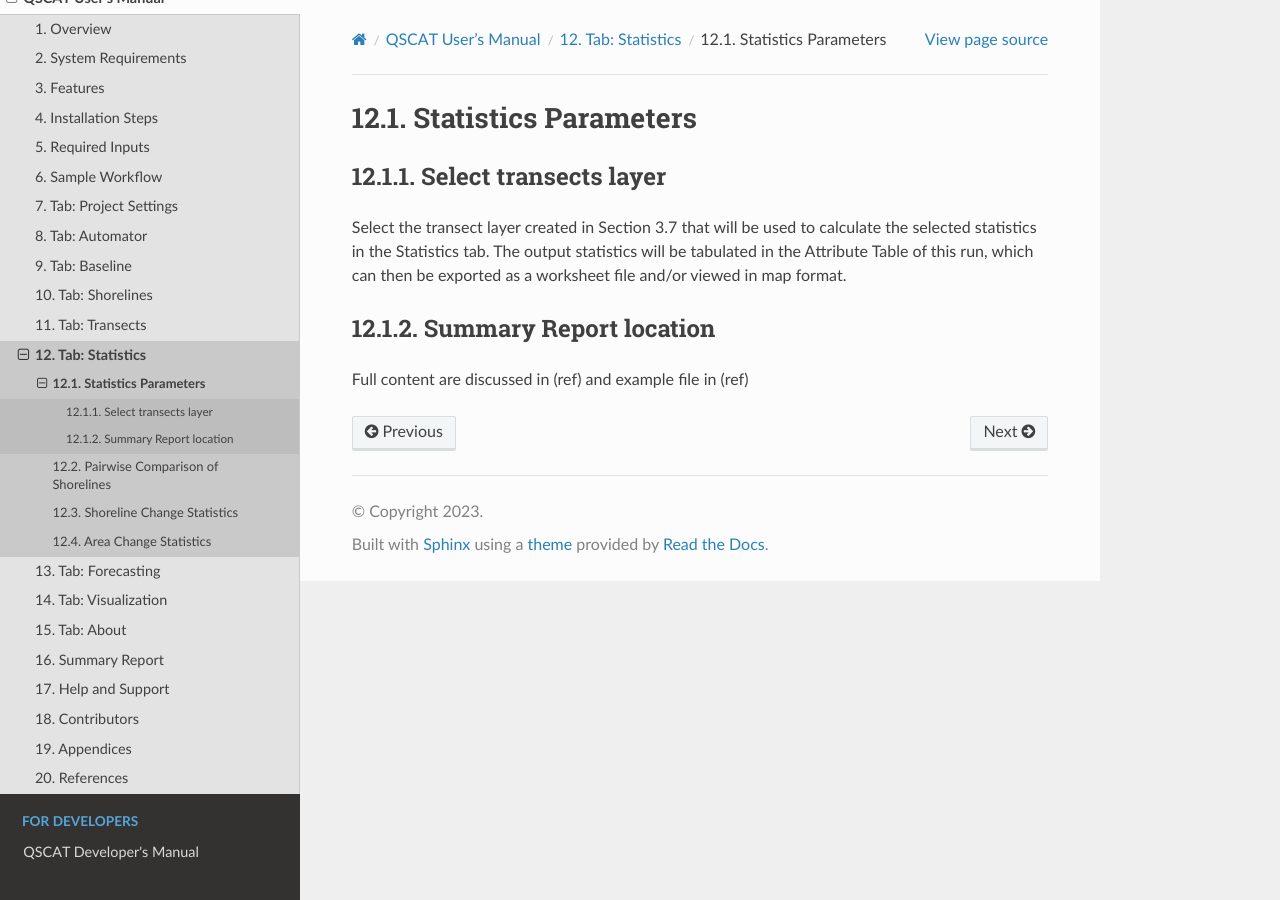
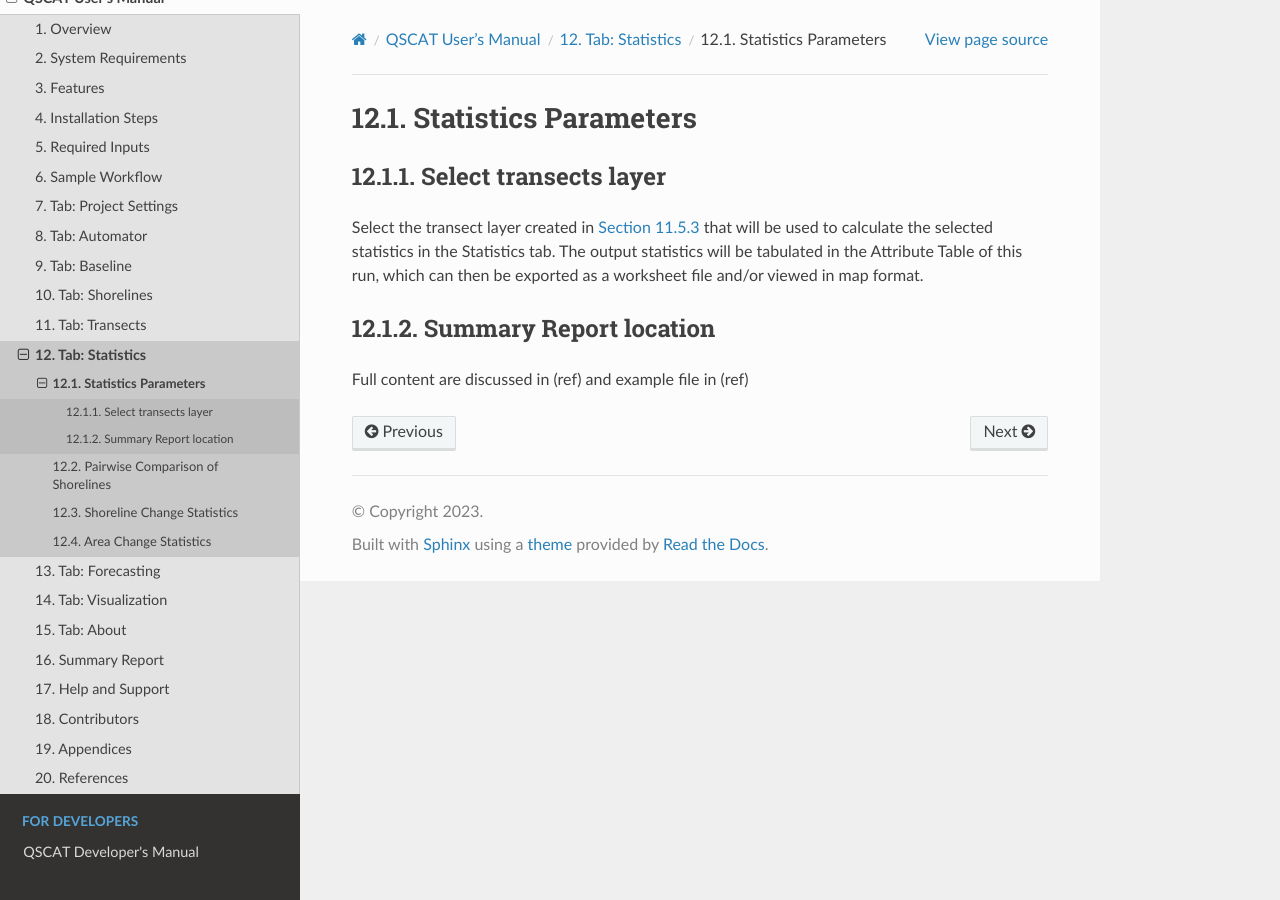
Before and after one commit to upmsi-coaster/qscat-docs, a Sphinx documentation site: the page built from docs/source/users_manual/tabs/statistics/parameters.rst, in a window 1280 px wide. Built offline with Sphinx 7.4.7 and the Read the Docs theme 2.0.0, drawn with Linux system fonts in a browser that asks for light colours; some of the changed lines change nothing that is shown.

Commit message:
Update parameters.rst

```diff
--- a/docs/source/users_manual/tabs/statistics/parameters.rst
+++ b/docs/source/users_manual/tabs/statistics/parameters.rst
@@ -4,7 +4,7 @@ Statistics Parameters
 Select transects layer
 ----------------------
 
-Select the transect layer created in Section 3.7 that will be used to calculate the selected statistics in the Statistics tab. The output statistics will be tabulated in the Attribute Table of this run, which can then be exported as a worksheet file and/or viewed in map format.
+Select the transect layer created in :numref:`tab_transects_output_layer_names` that will be used to calculate the selected statistics in the Statistics tab. The output statistics will be tabulated in the Attribute Table of this run, which can then be exported as a worksheet file and/or viewed in map format.
 
 Summary Report location
 -----------------------
```
